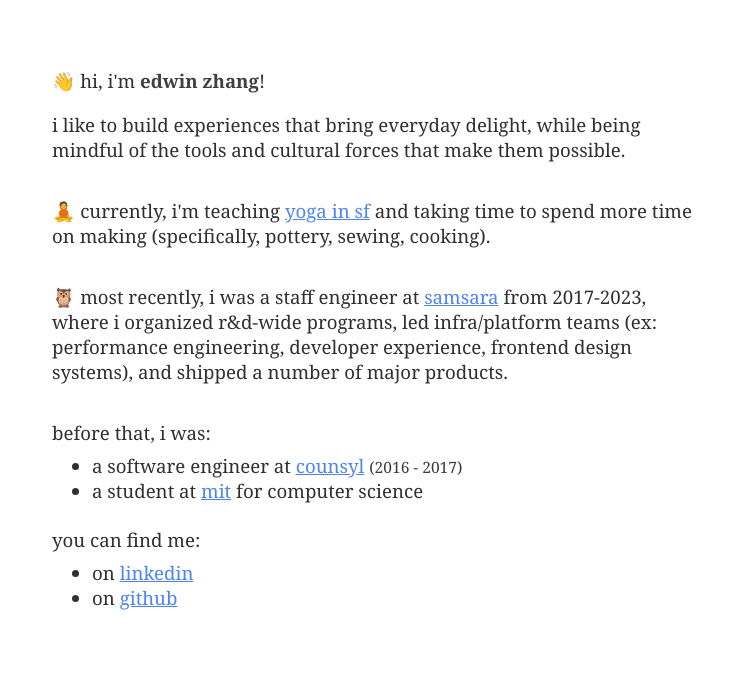
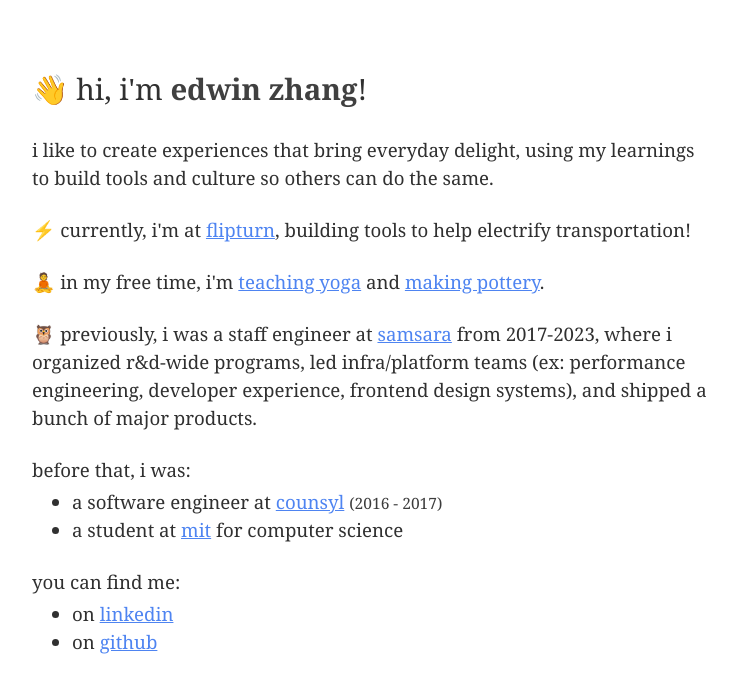
Before and after one commit to ehzhang/ehzhang.github.io, a plain HTML site: page index.html in a window 1280 px wide. Shown: the whole page, without its empty margins (268-1005 px from the left). Drawn offline with Linux system fonts and the light colour scheme; a web font is replaced by a local one.

Commit message:
2024 update

```diff
--- a/index.html
+++ b/index.html
@@ -5,6 +5,12 @@
     <meta charset="UTF-8">
     <link rel="stylesheet" type="text/css" href="css/index.css">
     <base target="_blank">
+
+
+    <link rel="preconnect" href="https://fonts.googleapis.com">
+    <link rel="preconnect" href="https://fonts.gstatic.com" crossorigin>
+    <link href="https://fonts.googleapis.com/css2?family=Averia+Serif+Libre:ital,wght@0,300;0,400;0,700;1,300;1,400;1,700&display=swap" rel="stylesheet">
+
 
     <script>
     (function(i,s,o,g,r,a,m){i['GoogleAnalyticsObject']=r;i[r]=i[r]||function(){
@@ -17,33 +23,41 @@
 
     <style>
         body {
-            font-family: Georgia, 'Times New Roman', Times, serif;
+            font-family: 'Averia Serif Libre', Georgia, 'Times New Roman', Times, serif;
+            font-weight: 300;
             font-size: 14pt;
+            line-height: 1.5;
             color: rgb(48, 48, 48);
             padding: 36px 16px;
         }
         section {
             margin: 24px auto;
-            max-width: 640px;
+            max-width: 680px;
 
         }
         strong {
             color: rgb(64, 64, 64);
+            font-weight: 600;
         }
         a {
             color: rgb(78, 132, 241)
         }
         p {
-            margin-bottom: 36px;
+            margin-bottom: 24px;
+        }
+        h1 {
+            font-size: 22pt;
+            line-height: 1.5;
+            font-weight: 300;
         }
         h3 {
-            font-size: 14pt;
-            font-weight: normal;
-            margin-bottom: 8px;
+            font-size: 16pt;
+            line-height: 1.25;
+            font-weight: 300;
         }
         ul {
-            margin-top: 8px;
-            margin-bottom: 8px;
+            margin-top: 4px;
+            margin-bottom: 4px;
         }
         small {
             color: rgb(60, 60, 60);
@@ -53,30 +67,33 @@
 
   <body>
     <section id="main">
-        <h3>
+        <h1>
         👋 hi, i'm <strong>edwin zhang</strong>!
-        </h3>
+        </h1>
         <p>
-            i like to build experiences that bring everyday delight, while being mindful of the tools and cultural forces that make them possible.
+            i like to create experiences that bring everyday delight, using my learnings to build tools and culture so others can do the same.
         </p>
         <p>
-            🧘 currently, i'm teaching <a href="https://www.corepoweryoga.com/content/teachers/afbf9d48-daa1-429f-bbe9-48029ee2aa35">yoga in sf</a></li>
-            and taking time to spend more time on making (specifically, pottery, sewing, cooking).
+            ⚡️ currently, i'm at <a href="https://getflipturn.com">flipturn</a>, building tools to help electrify transportation!
         </p>
         <p>
-            🦉 most recently, i was a staff engineer at <a href="https://samsara.com">samsara</a> from 2017-2023, where i organized r&d-wide programs,
-            led infra/platform teams (ex: performance engineering, developer experience, frontend design systems), and shipped a number of major products.
+            🧘 in my free time, i'm <a href="https://www.corepoweryoga.com/content/teachers/afbf9d48-daa1-429f-bbe9-48029ee2aa35">teaching yoga</a>
+            and <a href="https://instagram.com/edwin.crafts">making pottery</a>.
+        </p>
+        <p>
+            🦉 previously, i was a staff engineer at <a href="https://samsara.com">samsara</a> from 2017-2023, where i organized r&d-wide programs,
+            led infra/platform teams (ex: performance engineering, developer experience, frontend design systems), and shipped a bunch of major products.
         </p>
     </section>
     <section>
-        <h3>before that, i was:</h3>
+        before that, i was:
             <ul>
                 <li>a software engineer at <a href="https://myriad.com/womens-health/">counsyl</a> <small>(2016 - 2017)</small></li>
                 <li>a student at <a href="https://www.mit.edu">mit</a> for computer science</li>
             </ul>
     </section>
     <section>
-        <h3>you can find me:</h3>
+        you can find me:
             <ul>
                 <li>on <a href="https://www.linkedin.com/in/ehzhang/">linkedin</a></li>
                 <li>on <a href="https://github.com/ehzhang">github</a></li>
```
